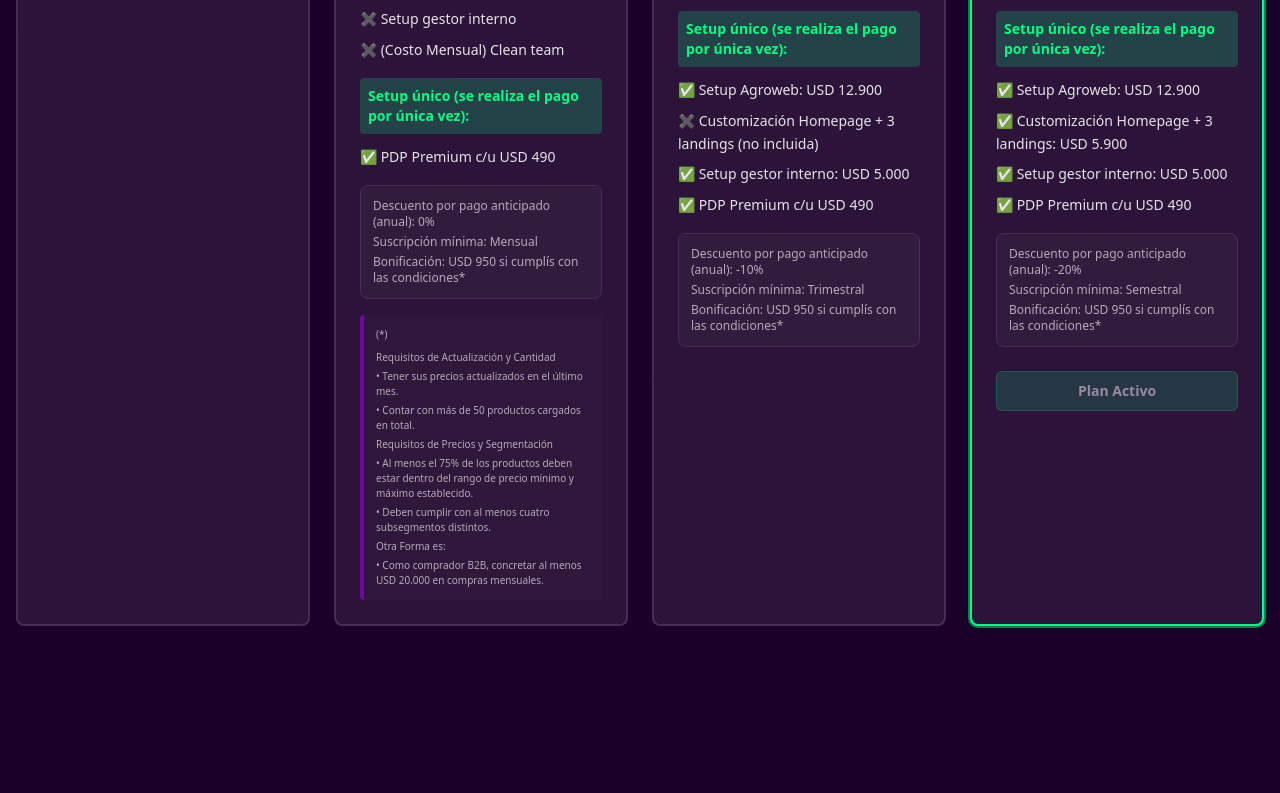
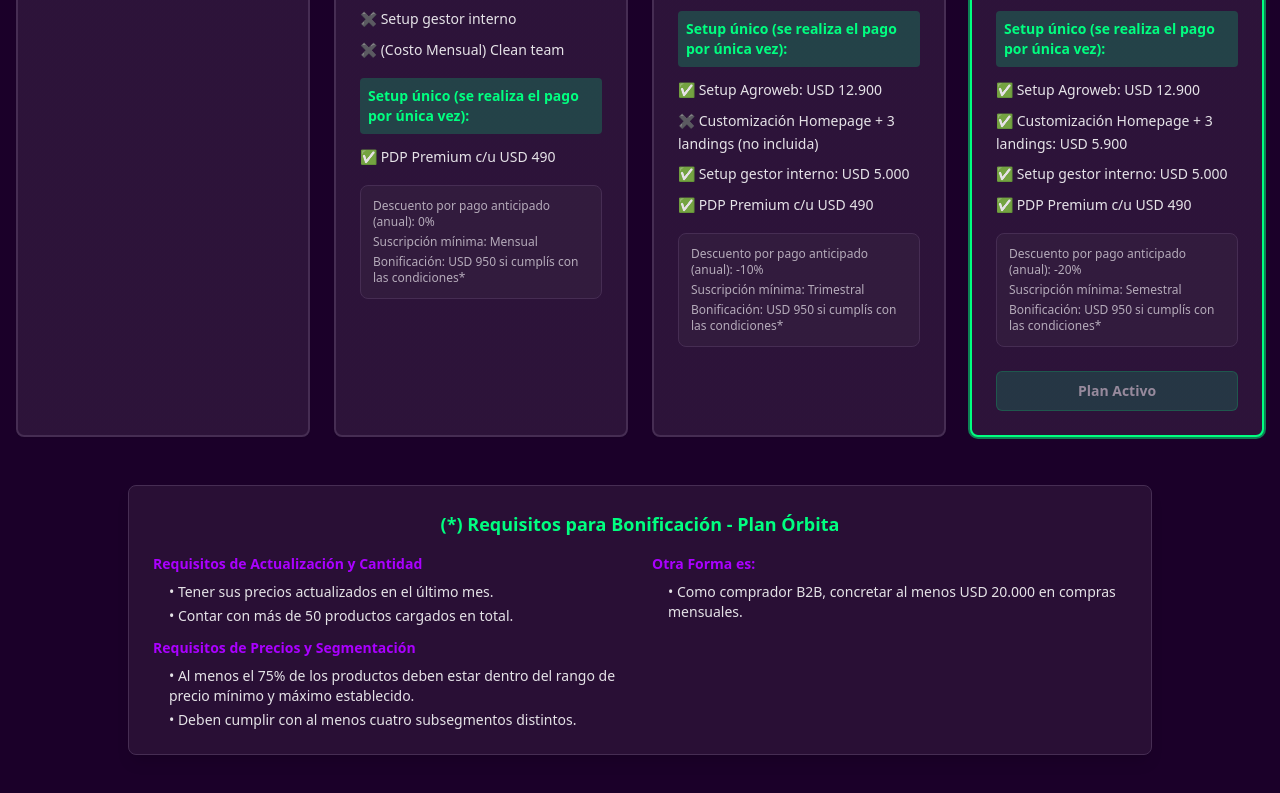
Before and after one commit to MerMenchon/aesthetic-category-requests, a React (Vite) app: page / in a window 1280 px wide. Shown: the part 1136-1929 px from the top of the page. Before the commit the page ends 1858 px from the top, so only its background shows below. Built offline with nearby package versions, Linux system fonts and the light colour scheme.

Commit message:
Move plan requirements to separate section
Moved the "Requisitos de Actualización y Cantidad" and "Requisitos de Precios y Segmentación" sections from below the Orbita plan to a new, separate section that spans across all plans, serving as a reference.

```diff
--- a/src/components/PlanCard.tsx
+++ b/src/components/PlanCard.tsx
@@ -147,24 +147,6 @@ export const PlanCard = ({
             </div>
           </div>
 
-          {/* Footnote for Órbita plan */}
-          {title === "🛰️ Órbita" && (
-            <div className="text-[10px] text-muted-foreground p-3 bg-muted/30 rounded border-l-4 border-primary/50">
-              <p className="font-medium mb-2">(*)</p>
-              <div className="space-y-1">
-                <p className="font-medium">Requisitos de Actualización y Cantidad</p>
-                <p>• Tener sus precios actualizados en el último mes.</p>
-                <p>• Contar con más de 50 productos cargados en total.</p>
-
-                <p className="font-medium mt-2">Requisitos de Precios y Segmentación</p>
-                <p>• Al menos el 75% de los productos deben estar dentro del rango de precio mínimo y máximo establecido.</p>
-                <p>• Deben cumplir con al menos cuatro subsegmentos distintos.</p>
-
-                <p className="font-medium mt-2">Otra Forma es:</p>
-                <p>• Como comprador B2B, concretar al menos USD 20.000 en compras mensuales.</p>
-              </div>
-            </div>
-          )}
 
           {/* Footer */}
           {showButton && (
--- a/src/pages/Index.tsx
+++ b/src/pages/Index.tsx
@@ -335,6 +335,44 @@ const Index = () => {
             );
           })}
         </div>
+
+        {/* Reference Information */}
+        <div className="max-w-5xl mx-auto mb-12">
+          <div className="bg-card/80 backdrop-blur-sm border border-border rounded-lg p-6 shadow-lg">
+            <div className="text-center mb-4">
+              <h3 className="text-lg font-semibold text-accent">(*) Requisitos para Bonificación - Plan Órbita</h3>
+            </div>
+
+            <div className="grid md:grid-cols-2 gap-6 text-sm text-foreground/90">
+              <div className="space-y-3">
+                <div>
+                  <h4 className="font-semibold text-primary mb-2">Requisitos de Actualización y Cantidad</h4>
+                  <ul className="space-y-1 pl-4">
+                    <li>• Tener sus precios actualizados en el último mes.</li>
+                    <li>• Contar con más de 50 productos cargados en total.</li>
+                  </ul>
+                </div>
+
+                <div>
+                  <h4 className="font-semibold text-primary mb-2">Requisitos de Precios y Segmentación</h4>
+                  <ul className="space-y-1 pl-4">
+                    <li>• Al menos el 75% de los productos deben estar dentro del rango de precio mínimo y máximo establecido.</li>
+                    <li>• Deben cumplir con al menos cuatro subsegmentos distintos.</li>
+                  </ul>
+                </div>
+              </div>
+
+              <div className="space-y-3">
+                <div>
+                  <h4 className="font-semibold text-primary mb-2">Otra Forma es:</h4>
+                  <ul className="space-y-1 pl-4">
+                    <li>• Como comprador B2B, concretar al menos USD 20.000 en compras mensuales.</li>
+                  </ul>
+                </div>
+              </div>
+            </div>
+          </div>
+        </div>
       </div>
 
       {/* Request Modal */}
```
